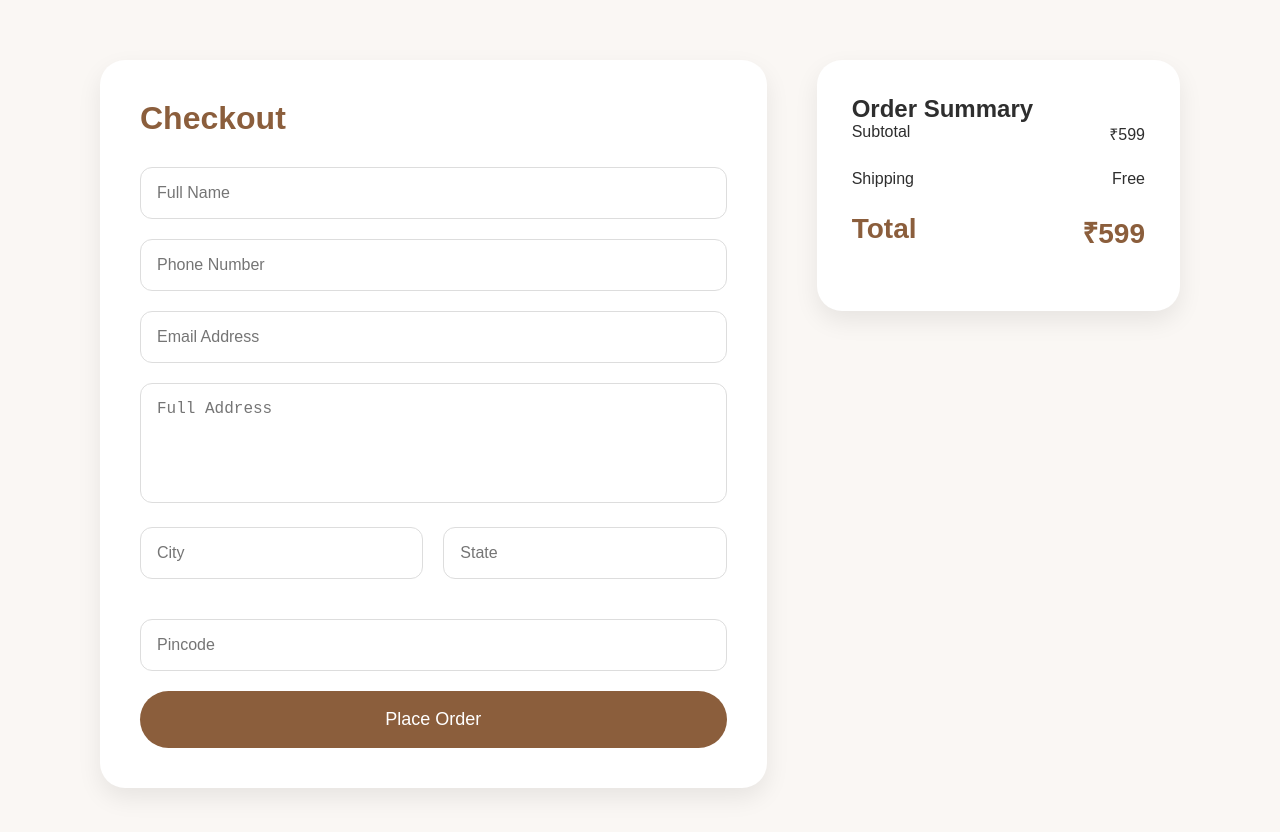
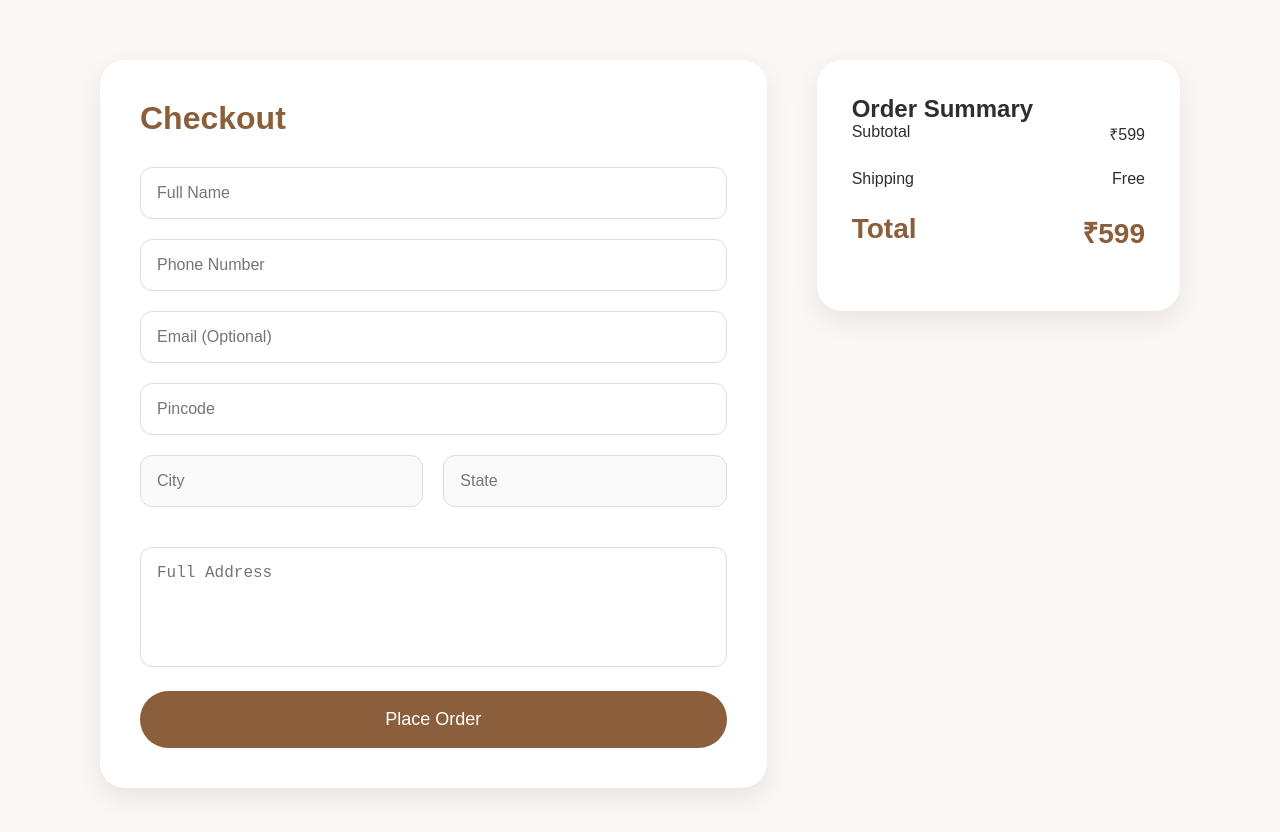
Before and after one commit to an2sh4a/Sutra, a React (Create React App) app in the folder sutra/: page /checkout in a window 1280 px wide. Shown: the top 832 px of the page. Built offline with nearby package versions, Linux system fonts and the light colour scheme; no server answers.

Commit message:
connected checkout and supabase orders table. and added validation

```diff
--- a/sutra/src/pages/Checkout.jsx
+++ b/sutra/src/pages/Checkout.jsx
@@ -1,6 +1,138 @@
+import { useState } from 'react'
+import { supabase } from '../services/supabaseClient'
 import './Checkout.css'
 
 function Checkout() {
+
+  const [customerName, setCustomerName] = useState('')
+  const [phone, setPhone] = useState('')
+  const [email, setEmail] = useState('')
+  const [address, setAddress] = useState('')
+  const [city, setCity] = useState('')
+  const [state, setState] = useState('')
+  const [pincode, setPincode] = useState('')
+
+  async function fetchLocation(pin) {
+
+    if (pin.length !== 6) {
+      setCity('')
+      setState('')
+      return
+    }
+
+    try {
+
+      const response = await fetch(
+        `https://api.postalpincode.in/pincode/${pin}`
+      )
+
+      const data = await response.json()
+
+      if (data[0].Status === "Success") {
+
+        setCity(data[0].PostOffice[0].District)
+        setState(data[0].PostOffice[0].State)
+
+      } else {
+
+        setCity('')
+        setState('')
+
+      }
+
+    }
+
+    catch (error) {
+
+      console.log(error)
+
+    }
+
+  }
+
+  async function placeOrder() {
+
+    if (!/^[A-Za-z ]+$/.test(customerName)) {
+      alert('Please enter a valid name')
+      return
+    }
+
+    if (!/^[6-9]\d{9}$/.test(phone)) {
+      alert('Please enter a valid 10 digit phone number')
+      return
+    }
+
+    if (
+      email !== '' &&
+      !/^\S+@\S+\.\S+$/.test(email)
+    ) {
+      alert('Please enter a valid email')
+      return
+    }
+
+    if (!/^\d{6}$/.test(pincode)) {
+      alert('Please enter a valid pincode')
+      return
+    }
+
+    if (address.trim() === '') {
+      alert('Address cannot be empty')
+      return
+    }
+
+    const { error } = await supabase
+
+      .from('orders')
+
+      .insert([
+
+        {
+
+          customer_name: customerName,
+
+          phone: phone,
+
+          email: email,
+
+          address: address,
+
+          city: city,
+
+          state: state,
+
+          pincode: pincode,
+
+          total_amount: 599,
+
+          status: 'Pending'
+
+        }
+
+      ])
+
+    if (error) {
+
+      console.log(error)
+
+      alert('Failed to place order')
+
+    }
+
+    else {
+
+      alert('Order placed successfully')
+
+      setCustomerName('')
+      setPhone('')
+      setEmail('')
+      setAddress('')
+      setCity('')
+      setState('')
+      setPincode('')
+
+    }
+
+  }
 
   return (
 
@@ -10,25 +142,67 @@ function Checkout() {
 
         <h1>Checkout</h1>
 
-        <input type="text" placeholder="Full Name" />
+        <input
+          type="text"
+          placeholder="Full Name"
+          value={customerName}
+          onChange={(e) => setCustomerName(e.target.value)}
+        />
 
-        <input type="text" placeholder="Phone Number" />
+        <input
+          type="text"
+          placeholder="Phone Number"
+          value={phone}
+          maxLength={10}
+          onChange={(e) => setPhone(e.target.value)}
+        />
 
-        <input type="email" placeholder="Email Address" />
+        <input
+          type="email"
+          placeholder="Email (Optional)"
+          value={email}
+          onChange={(e) => setEmail(e.target.value)}
+        />
 
-        <textarea placeholder="Full Address"></textarea>
+        <input
+          type="text"
+          placeholder="Pincode"
+          value={pincode}
+          maxLength={6}
+          onChange={(e) => {
+
+            setPincode(e.target.value)
+
+            fetchLocation(e.target.value)
+
+          }}
+        />
 
         <div className="row">
 
-          <input type="text" placeholder="City" />
+          <input
+            type="text"
+            placeholder="City"
+            value={city}
+            disabled
+          />
 
-          <input type="text" placeholder="State" />
+          <input
+            type="text"
+            placeholder="State"
+            value={state}
+            disabled
+          />
 
         </div>
 
-        <input type="text" placeholder="Pincode" />
+        <textarea
+          placeholder="Full Address"
+          value={address}
+          onChange={(e) => setAddress(e.target.value)}
+        />
 
-        <button>
+        <button onClick={placeOrder}>
 
           Place Order
 
```
